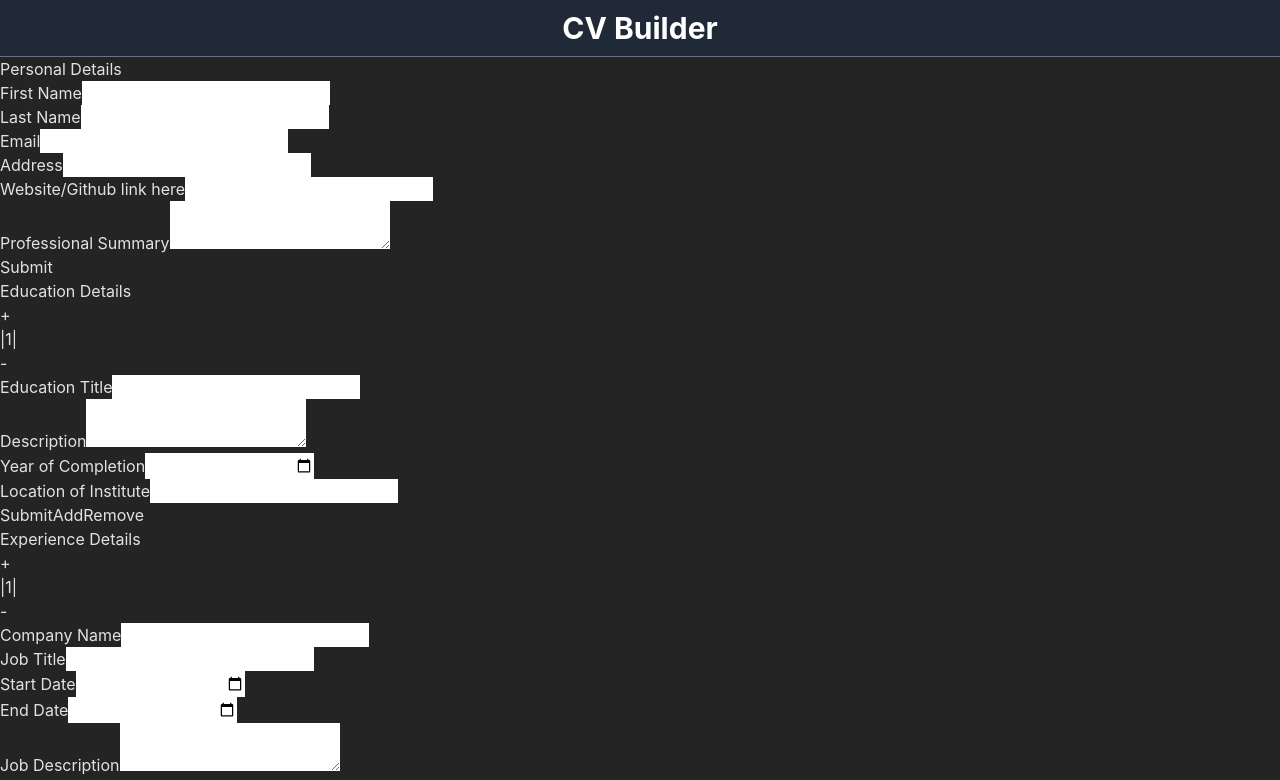
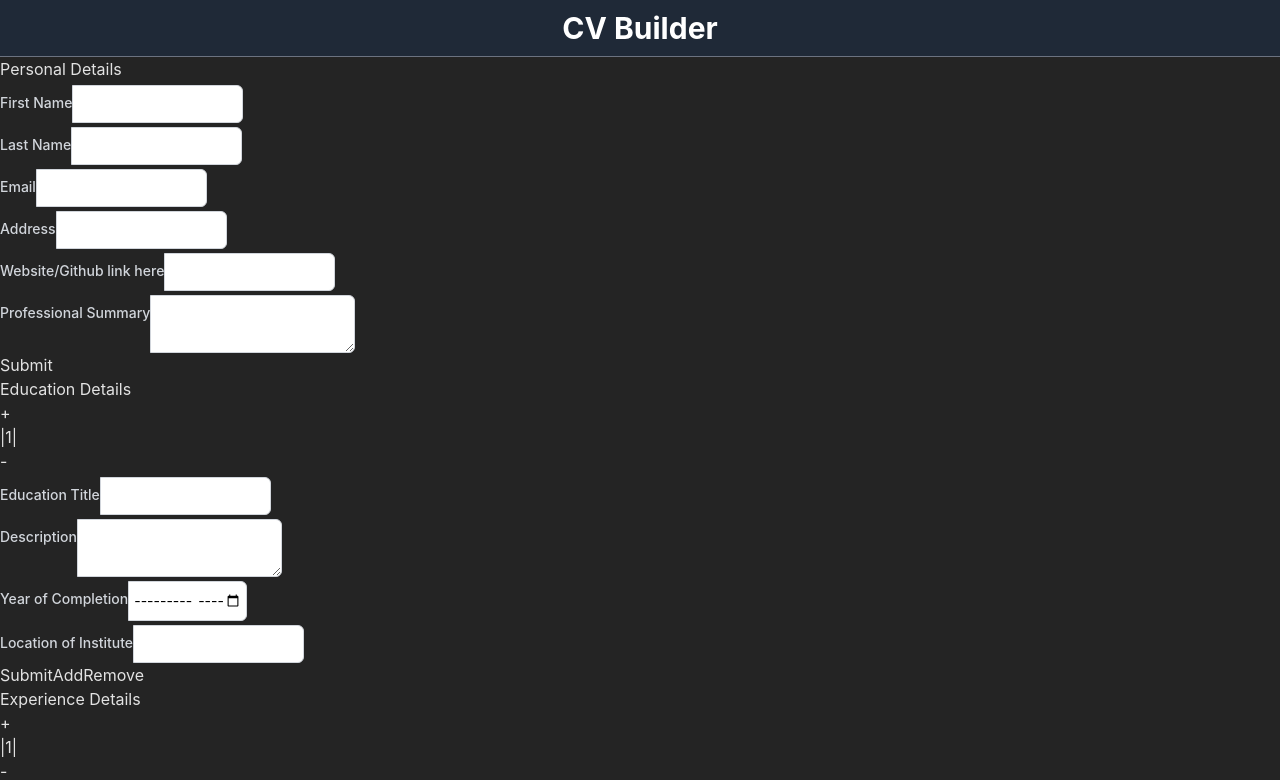
Before and after one commit to bilgramiraza/cv-builder, a React (Vite) app: page / in a window 1280 px wide. Shown: the top 780 px of the page. Built offline with nearby package versions, Linux system fonts and the light colour scheme.

Commit message:
Improving Input UI using TailwindCSS

```diff
--- a/src/components/InputGroup.jsx
+++ b/src/components/InputGroup.jsx
@@ -1,6 +1,12 @@
 import PropTypes from 'prop-types';
+import { useState } from 'react';
 
 function InputGroup({inputName, inputType, inputLabel, inputValue, handleChange, disabled}) {
+  const [isValid, setIsValid] = useState(true);
+  const handleInputChange = (e) => {
+    handleChange(e);
+    setIsValid(e.target.validity.valid);
+  };
   let inputGroup;
   switch(inputType){
     case 'desc':
@@ -8,9 +14,10 @@ function InputGroup({inputName, inputType, inputLabel, inputValue, handleChange,
         <textarea
           id={inputName}
           name={inputName}
-          onChange={handleChange}
+          onChange={handleInputChange}
           value={inputValue}
           disabled={disabled}
+          className={`block w-full px-1 py-2 focus:ring-indigo-500 focus:border-indigo-500 sm:text-sm border text-black ${isValid ?'border-gray-300':'border-red-500'} rounded-r-md`}
         />
       );
       break;
@@ -20,17 +27,23 @@ function InputGroup({inputName, inputType, inputLabel, inputValue, handleChange,
           id={inputName}
           type={inputType}
           name={inputName}
-          onChange={handleChange}
+          onChange={handleInputChange}
           value={inputValue}
           disabled={disabled}
+          className={`block w-3/4 px-1 py-2 focus:ring-indigo-500 focus:border-indigo-500 sm:text-sm border text-black ${isValid ?'border-gray-300':'border-red-500'} rounded-r-md`}
         />
       );
       break;
   }
   return (
-    <div>
-      <label htmlFor={inputName}>{inputLabel}</label>
-      {inputGroup}
+    <div className='flex items-start'>
+      <label htmlFor={inputName} className='block mt-3 text-start text-lg sm:text-sm font-medium text-gray-300'>
+        {inputLabel}
+      </label>
+      <div className='flex items-center mt-1'>
+        {inputGroup}
+    </div>
+    {!isValid && <div className="text-red-600 text-sm mt-1">Invalid Input</div>}
     </div>
   );
 }
```
